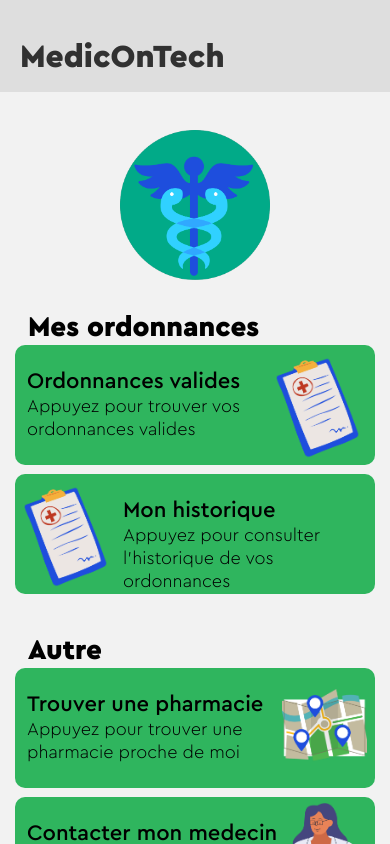
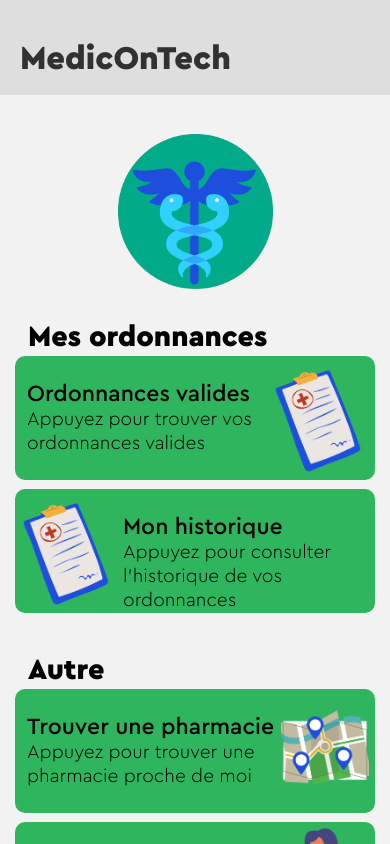
Before and after one commit to Jathoosh/MedicOnTech-Mobile, a React Native app in the folder MedicOnTech/: screen /PageAccueil in a window 390 px wide. Built offline with nearby package versions, Linux system fonts and the light colour scheme.

Commit message:
scale screen page d'accueil

```diff
--- a/MedicOnTech/screens/PageAccueil.js
+++ b/MedicOnTech/screens/PageAccueil.js
@@ -7,9 +7,52 @@ import {
   ScrollView,
   Pressable,
   Animated,
+  PixelRatio,
+  Dimensions
 } from "react-native";
 
-const AnimatedPressable = Animated.createAnimatedComponent(Pressable);
+const {
+  width: SCREEN_WIDTH,
+  height: SCREEN_HEIGHT
+  } = Dimensions.get('window');
+
+
+const widthBaseScale = SCREEN_WIDTH / 384;
+const heightBaseScale = SCREEN_HEIGHT / 816;
+
+function normalize(size, based = 'width') {
+  const newSize = (based === 'height') ? size * heightBaseScale : size * widthBaseScale;
+  return Math.round(PixelRatio.roundToNearestPixel(newSize));
+ }
+
+ //for width pixel
+const widthPixel = (size) => {
+  return normalize(size, 'width');
+};
+//for height pixel
+const heightPixel = (size) => {
+  return normalize(size, 'height');
+};
+//for font pixel
+const fontPixel = (size) => {
+  return heightPixel(size);
+};
+//for Margin and Padding vertical pixel
+const pixelSizeVertical = (size) => {
+  return heightPixel(size);
+};
+//for Margin and Padding horizontal pixel
+const pixelSizeHorizontal = (size) => {
+  return widthPixel(size);
+};
+export {
+  widthPixel,
+  heightPixel,
+  fontPixel,
+  pixelSizeVertical,
+  pixelSizeHorizontal
+};
+
 
 function PageAccueil({ navigation }) {
   function NaviagateOrdonnace() {
@@ -25,20 +68,19 @@ function PageAccueil({ navigation }) {
     <View style={styles.containerTitle}>
       <Text style={styles.title}>MedicOnTech</Text>
     </View>
-      <ScrollView contentContainerStyle={{ flexGrow: 1, marginTop: 100 }}>
+    <ScrollView contentContainerStyle={{ flexGrow: 1, marginTop: pixelSizeVertical(100) }}>
       <View style={styles.containerImage}>
-          <Image source={require("../assets/logo.png")} style={styles.image} />
+        <Image
+          source={require("../assets/logo.png")}
+          style={styles.image}
+        />
       </View>
       <View>
       <View style={styles.containerSubTitle}>
         <Text style={styles.subTitle}>Mes ordonnances</Text>
       </View>
       <View style={styles.containerButton}>
-            <Pressable
-              onPress={NaviagateOrdonnace}
-              android_ripple={{ color: "#FFFFFF" }}
-              style={{ flex: 1 }}
-            >
+        <Pressable onPress={() => {}} android_ripple={{color: '#FFFFFF'}} style={{flex: 1}}>
           <View>
             <Text style={styles.buttonTitle}>Ordonnances valides</Text>
             <Text style={styles.buttonDesc}>
@@ -46,38 +88,28 @@ function PageAccueil({ navigation }) {
             </Text>
             </View>
 
-              <View
-                style={{
-                  height: 120,
-                  position: "absolute",
-                  top: 0,
-                  left: "70%",
-                }}
-              >
+            <View style={{height: heightPixel(120), position: "absolute", top: 0, left: "70%"}}>
               <Image
                 source={require("../assets/ordonnance.png")}
-                  style={{ width: 100, height: 120, resizeMode: "contain" }}
+                style={{width: widthPixel(100), height: heightPixel(120), resizeMode: "contain"}}
               />
             </View>
         </Pressable>
+
       </View>
 
       <View style={styles.containerButton}>
-            <Pressable
-              onPress={NaviagateHistorique}
-              android_ripple={{ color: "#FFFFFF" }}
-              style={{ flex: 1 }}
-            >
-              <View style={{ alignItems: "flex-end" }}>
+        <Pressable onPress={() => {}} android_ripple={{color: '#FFFFFF'}} style={{flex: 1}}>
+          <View style={{alignItems: "flex-end"}}>
             <Text style={styles.buttonTitleHist}>Mon historique</Text>
             <Text style={styles.buttonDesc}>
               Appuyez pour consulter l'historique de vos ordonnances
             </Text>
           </View>
-              <View style={{ height: 120, position: "absolute", top: 0 }}>
+          <View style={{height: heightPixel(120), position: "absolute", top: 0}}>
               <Image
                 source={require("../assets/ordonnance.png")}
-                  style={{ width: 100, height: 120, resizeMode: "contain" }}
+                style={{width: widthPixel(100), height: heightPixel(120), resizeMode: "contain"}}
               />
             </View>
         </Pressable>
@@ -88,90 +120,77 @@ function PageAccueil({ navigation }) {
         <Text style={styles.subTitle}>Autre</Text>
       </View>
       <View style={styles.containerButton}>
-            <Pressable
-              onPress={() => navigation.navigate("PageConnexion")}
-              android_ripple={{ color: "#FFFFFF" }}
-              style={{ flex: 1 }}
-            >
+        <Pressable onPress={() => {}} android_ripple={{color: '#FFFFFF'}} style={{flex: 1}}>
+
             <Text style={styles.buttonTitle}>Trouver une pharmacie</Text>
             <Text style={styles.buttonDesc}>
               Appuyez pour trouver une pharmacie proche de moi
             </Text>
-              <View
-                style={{
-                  height: 120,
-                  position: "absolute",
-                  top: 15,
-                  left: "72%",
-                }}
-              >
+            <View style={{height: heightPixel(120), position: "absolute", top: 15, left: "72%"}}>
               <Image
                 source={require("../assets/map.png")}
-                  style={{ width: 100, height: 120, resizeMode: "contain" }}
+                style={{width: widthPixel(100), height: heightPixel(120), resizeMode: "contain"}}
               />
             </View>
+
         </Pressable>
       </View>
       <View style={styles.containerButton}>
-            <Pressable
-              onPress={() => {}}
-              android_ripple={{ color: "#FFFFFF" }}
-              style={{ flex: 1 }}
-            >
+        <Pressable onPress={() => {}} android_ripple={{color: '#FFFFFF'}} style={{flex: 1}}>
+
             <Text style={styles.buttonTitle}>Contacter mon medecin</Text>
             <Text style={styles.buttonDesc}>
               Appuyez pour contacter l'un de mes medecins
             </Text>
-              <View
-                style={{
-                  height: 120,
-                  position: "absolute",
-                  top: 0,
-                  left: "72%",
-                }}
-              >
+            <View style={{height: heightPixel(120), position: "absolute", top: 0, left: "72%"}}>
               <Image
                 source={require("../assets/medecin.png")}
-                  style={{ width: 100, height: 120, resizeMode: "contain" }}
+                style={{width: widthPixel(100), height: heightPixel(120), resizeMode: "contain"}}
               />
             </View>
+
         </Pressable>
       </View>
       </View>
-        <View style={{ marginTop: 15 }} />
+      <View style={{marginTop: pixelSizeVertical(15)}}/>
       <View style={styles.containerSubButton}>
-          <Pressable android_ripple={{ color: "#FFFFFF" }} style={{ flex: 1 }}>
+        <Pressable android_ripple={{color: '#FFFFFF'}} style={{flex: 1}}>
             <Text style={styles.buttonTitleSub}>Paramètres</Text>
-            <View style={{ height: 50, position: "absolute", top: 0 }}>
+            <View style={{height: heightPixel(50), position: "absolute", top: 0}}>
               <Image
                 source={require("../assets/engrenage.png")}
-                style={{ width: 50, height: 50, resizeMode: "contain" }}
+                style={{width: widthPixel(50), height: heightPixel(50), resizeMode: "contain"}}
               />
             </View>
         </Pressable>
       </View>
       <View style={styles.containerSubButton}>
-          <Pressable android_ripple={{ color: "#FFFFFF" }} style={{ flex: 1 }}>
+        <Pressable android_ripple={{color: '#FFFFFF'}} style={{flex: 1}}>
+
             <Text style={styles.buttonTitleSub}>Nous contacter</Text>
 
-            <View style={{ height: 50, position: "absolute", top: 0 }}>
+            <View style={{height: heightPixel(50), position: "absolute", top: 0}}>
               <Image
                 source={require("../assets/lettre.png")}
-                style={{ width: 50, height: 50, resizeMode: "contain" }}
+                style={{width: widthPixel(50), height: heightPixel(50), resizeMode: "contain"}}
               />
             </View>
         </Pressable>
       </View>
-        <View style={{ height: 200 }} />
+      <View style={{height:heightPixel(100)}}/>
     </ScrollView>
+
   </View>
 );
 }
 export default PageAccueil;
 
+
+
 const styles = StyleSheet.create({
   container: {
     flex: 1,
+
   },
   containerTitle: {
     position: "absolute",
@@ -182,81 +201,96 @@ const styles = StyleSheet.create({
     width: "100%",
     opacity: 0.8,
     backgroundColor: "#d9d9d9",
+
+
   },
   containerSubTitle: {
-    marginTop: 30,
-    marginLeft: 28,
+    marginTop: pixelSizeVertical(30),
+    marginLeft: pixelSizeHorizontal(28),
+
   },
   containerImage: {
-    marginTop: 30,
-    height: 150,
+    marginTop: pixelSizeVertical(30),
+    height: heightPixel(150),
     alignItems: "center",
+
   },
-  textConnexion: { fontSize: 32 },
+  textConnexion: { fontSize: fontPixel(32) },
   image: {
+
     height: "100%",
     resizeMode: "contain",
   },
-  title: {
-    fontSize: 32,
+  title:{
+      fontSize: fontPixel(32),
       fontFamily: "cera-pro-black",
-    marginTop: 37,
-    marginLeft: 20,
-    marginBottom: 15,
+      marginTop: pixelSizeVertical(37),
+      marginLeft: pixelSizeHorizontal(20),
+      marginBottom: pixelSizeVertical(15),
   },
-  subTitle: {
-    fontSize: 28,
+  subTitle:{
+    fontSize: fontPixel(28),
     fontFamily: "cera-pro-black",
-    marginTop: 0,
-    marginLeft: 0,
-    marginBottom: 0,
+    marginTop: pixelSizeVertical(0),
+    marginLeft: pixelSizeHorizontal(0),
+    marginBottom: pixelSizeVertical(0)
 },
 containerButton: {
-    marginHorizontal: 15,
-    marginBottom: 9,
-    height: 120, //130 sur le figma
+  marginHorizontal: pixelSizeHorizontal(15),
+  marginBottom: pixelSizeVertical(9),
+  height: heightPixel(120), //130 sur le figma
   width: "auto",
-    backgroundColor: "#2fb55e",
+  backgroundColor: '#2fb55e',
   borderRadius: 10,
   overflow: "hidden",
+
+
 },
 
+
 containerSubButton: {
-    marginHorizontal: 15,
-    marginBottom: 9,
-    height: 50, //130 sur le figma
+  marginHorizontal: pixelSizeHorizontal(15),
+  marginBottom: pixelSizeVertical(9),
+  height: heightPixel(50),
   width: "auto",
   backgroundColor: "#d9d9d9",
   borderRadius: 10,
 },
 buttonTitle: {
-    fontSize: 22,
+
+  fontSize: fontPixel(22),
   fontFamily: "cera-pro-medium",
-    marginLeft: 12,
-    marginTop: 22,
+  marginLeft: pixelSizeHorizontal(12),
+  marginTop: pixelSizeVertical(22),
   width: "80%",
+
+
 },
 buttonTitleHist: {
-    fontSize: 22,
+
+  fontSize: fontPixel(22),
   fontFamily: "cera-pro-medium",
-    marginLeft: 12,
-    marginTop: 22,
+  marginLeft: pixelSizeHorizontal(12),
+  marginTop: pixelSizeVertical(22),
   width: "70%",
+
+
 },
 buttonDesc: {
-    fontSize: 18,
+  fontSize: fontPixel(18),
   fontFamily: "cera-pro-light",
-    marginLeft: 12,
+  marginLeft: pixelSizeHorizontal(12),
   width: "70%",
+
 },
 buttonTitleSub: {
-    fontSize: 22,
+  fontSize: fontPixel(22),
   fontFamily: "cera-pro-medium",
-    marginLeft: 55,
-    marginTop: 10,
+  marginLeft: pixelSizeHorizontal(55),
+  marginTop: pixelSizeVertical(10),
 },
-  containerScroll: {
+containerScroll:{
   width: "100%",
   height: "100%",
-  },
+}
 });
```
Lines whose indentation alone changed are shown as unchanged.
